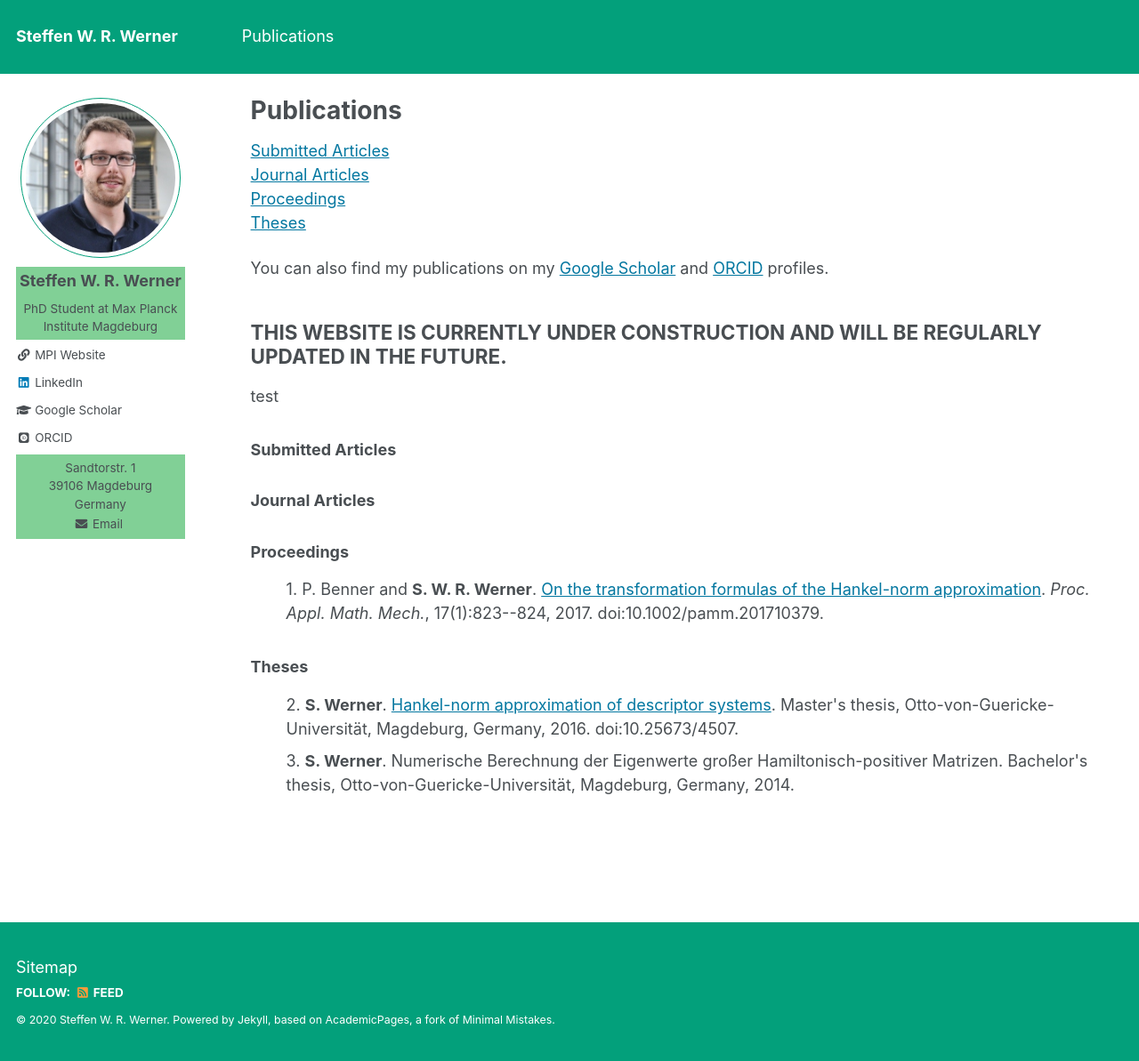
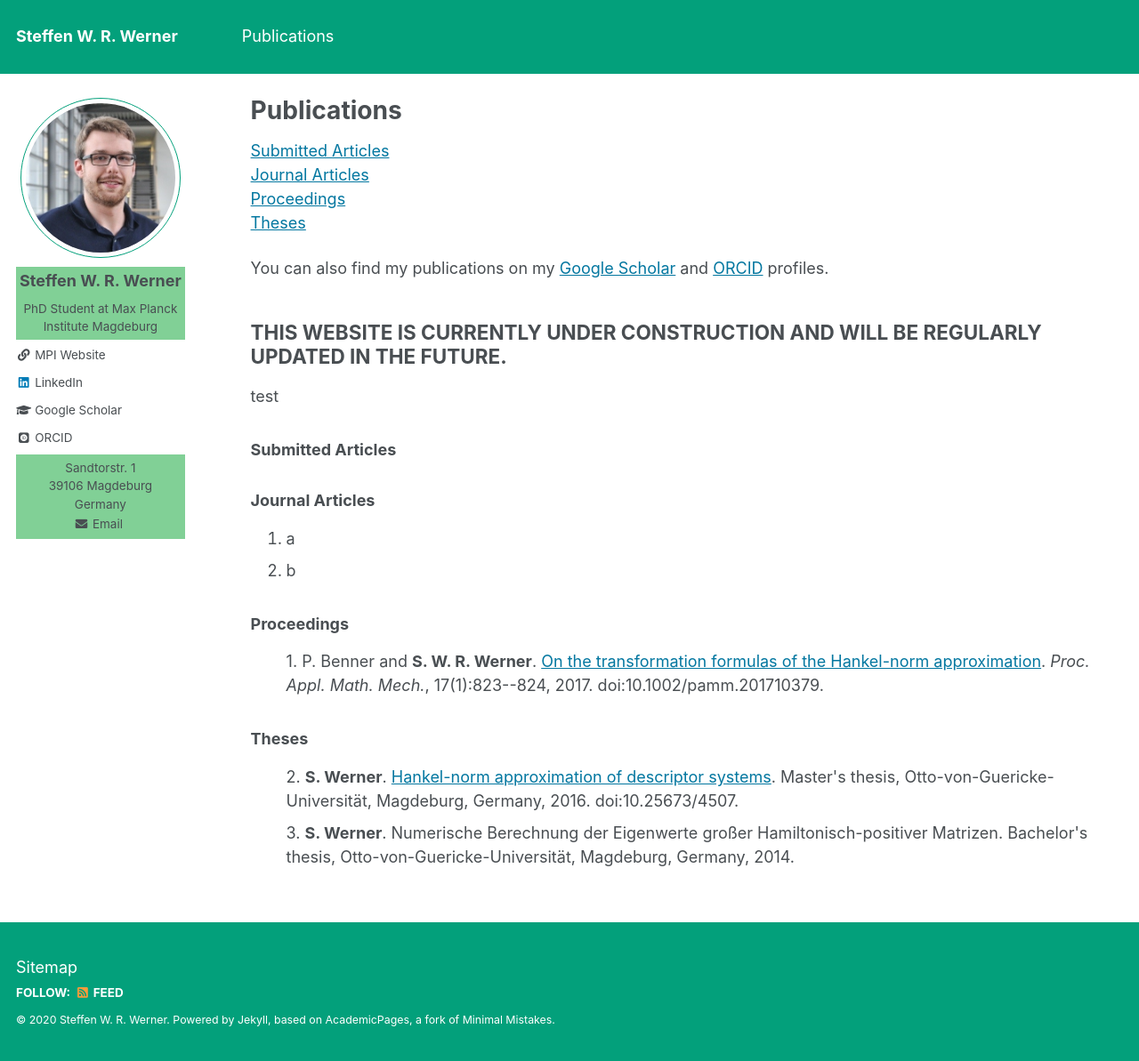
Before and after one commit to ninsteve/ninsteve.github.io, a Jekyll site: the page built from _pages/publications.md, in a window 1280 px wide and 1193 px high. Shown: the whole window at 89% size. Built offline with Jekyll 4.4.1, drawn with Linux system fonts in a browser that asks for light colours; some web fonts are replaced.

Commit message:
Added list without content for test.

```diff
--- a/_pages/publications.md
+++ b/_pages/publications.md
@@ -21,6 +21,10 @@ test
 ### <a name="submitted"></a>Submitted Articles ###
 
 ### <a name="journal"></a>Journal Articles ###
+<ol>
+  <li>a</li>
+  <li>b</li>
+</ol>
 
 ### <a name="proceedings"></a>Proceedings ###
 <ol class="start">
```
Also changed, not shown: _sass/_utilities.scss (+4 -4 lines).
